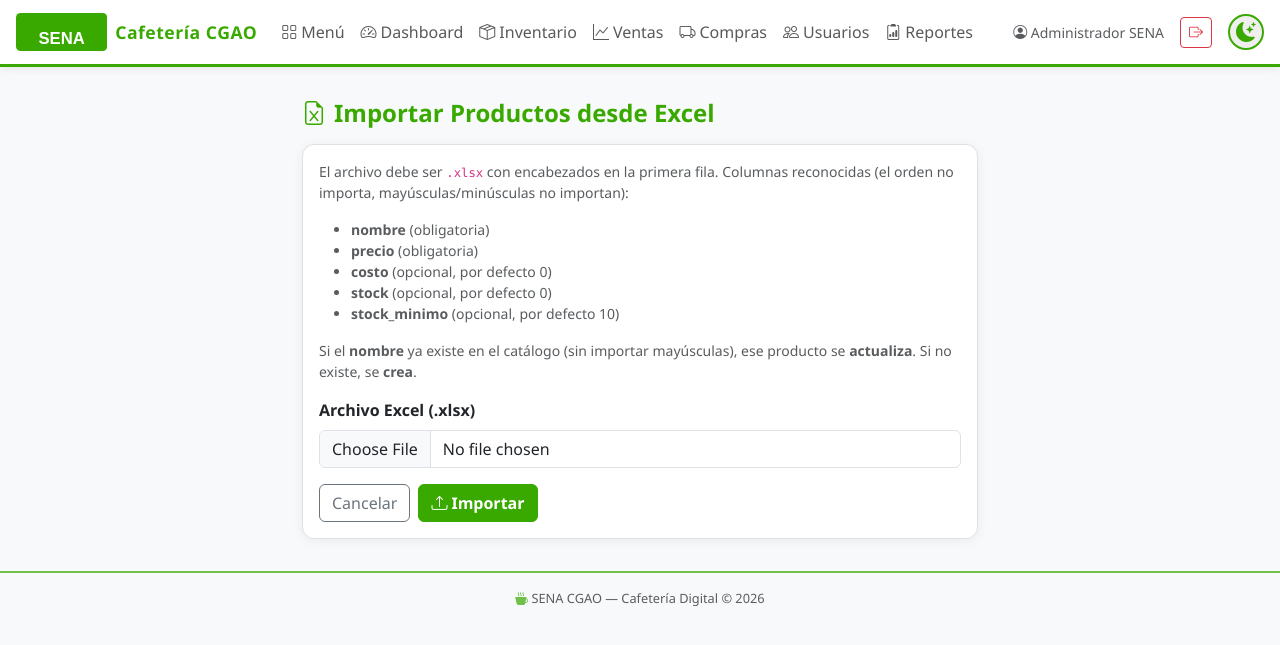
After one commit to juandp1403-dotcom/Proyecto-cafeteria, a Flask app: page /admin/productos/importar in a window 1280 px wide. The commit adds this page. Shown: the top 645 px of the page. Run offline with Flask 3, Linux system fonts and the light colour scheme; a user stored in the database is signed in; some libraries are stand-ins or nearby versions.

Commit message:
feat: importar productos en lote desde Excel (a peticion del equipo)
- Nueva ruta POST /admin/productos/importar (solo escribir_todo): lee
  un .xlsx con openpyxl, reconoce columnas por encabezado (no por
  posicion): nombre, precio, costo, stock, stock_minimo. Si el nombre
  ya existe en el catalogo (comparacion insensible a mayusculas), se
  ACTUALIZA ese producto; si no, se crea uno nuevo.
- Validacion por fila: numeros no validos o filas sin nombre se
  reportan como error y se omiten, sin tumbar el resto de la
  importacion.
- templates/admin/productos_importar.html: formulario de carga con
  las columnas esperadas documentadas.
- Boton "Importar Excel" agregado junto a "Descargar Excel" en
  productos.html.

Tests: crea producto nuevo + actualiza uno existente por nombre, fila
invalida no tumba la importacion completa, archivo sin columna
'precio' se rechaza con mensaje claro.

```diff
--- a/blueprints/admin/routes.py
+++ b/blueprints/admin/routes.py
@@ -333,6 +333,126 @@ def productos_imagenes():
     """Retorna JSON con las imágenes disponibles en la biblioteca."""
     imagenes = _get_library_images()
     return jsonify(imagenes)
+
+
+def _parsear_valor_numerico(valor, minimo=0, permitir_none=False):
+    """Convierte una celda de Excel a entero >= minimo. Acepta int/float
+    (Excel guarda numeros como float) y strings numericos. Devuelve
+    None si la celda esta vacia y permitir_none=True, o lanza ValueError."""
+    if valor is None or (isinstance(valor, str) and not valor.strip()):
+        if permitir_none:
+            return None
+        raise ValueError("valor vacio")
+    numero = int(float(valor))
+    if numero < minimo:
+        raise ValueError(f"debe ser >= {minimo}")
+    return numero
+
+
+@admin_bp.route('/productos/importar', methods=['GET', 'POST'])
+@login_required
+@requiere_permiso('escribir_todo')
+def productos_importar():
+    """HU nueva: carga masiva de productos desde un Excel. Columnas
+    reconocidas por nombre de encabezado (no por posicion), sin
+    distinguir mayusculas/acentos: nombre, precio, costo, stock,
+    stock_minimo. Si el nombre ya existe (comparacion exacta,
+    insensible a mayusculas), se ACTUALIZA ese producto; si no,
+    se crea uno nuevo."""
+    if request.method == 'GET':
+        return render_template('admin/productos_importar.html')
+
+    archivo = request.files.get('archivo')
+    if not archivo or not archivo.filename:
+        flash('Selecciona un archivo Excel (.xlsx).', 'danger')
+        return redirect(url_for('admin_panel.productos_importar'))
+    if not archivo.filename.lower().endswith('.xlsx'):
+        flash('El archivo debe ser .xlsx.', 'danger')
+        return redirect(url_for('admin_panel.productos_importar'))
+
+    from openpyxl import load_workbook
+
+    try:
+        wb = load_workbook(archivo.stream, read_only=True, data_only=True)
+    except Exception:
+        flash('No se pudo leer el archivo. Confirma que sea un Excel valido (.xlsx).', 'danger')
+        return redirect(url_for('admin_panel.productos_importar'))
+
+    ws = wb.active
+    filas = ws.iter_rows(values_only=True)
+    try:
+        encabezados = next(filas)
+    except StopIteration:
+        flash('El archivo esta vacio.', 'danger')
+        return redirect(url_for('admin_panel.productos_importar'))
+
+    def _normalizar(texto):
+        return str(texto or '').strip().lower()
+
+    columnas = {_normalizar(v): i for i, v in enumerate(encabezados) if v is not None}
+    columnas_esperadas = {'nombre', 'precio', 'costo', 'stock', 'stock_minimo'}
+    if 'nombre' not in columnas or 'precio' not in columnas:
+        flash("El Excel debe tener al menos las columnas 'nombre' y 'precio' en la primera fila.", 'danger')
+        return redirect(url_for('admin_panel.productos_importar'))
+
+    productos_por_nombre = {
+        p.nombre.strip().lower(): p for p in Producto.query.all()
+    }
+
+    creados = 0
+    actualizados = 0
+    errores = []
+
+    for num_fila, fila in enumerate(filas, start=2):
+        if fila is None or all(c is None for c in fila):
+            continue
+        nombre = str(fila[columnas['nombre']] or '').strip()
+        if not nombre:
+            errores.append(f'Fila {num_fila}: falta el nombre, se omite.')
+            continue
+        try:
+            precio = _parsear_valor_numerico(fila[columnas['precio']], minimo=0)
+            costo = _parsear_valor_numerico(fila[columnas['costo']], minimo=0) if 'costo' in columnas else 0
+            stock = _parsear_valor_numerico(fila[columnas['stock']], minimo=0) if 'stock' in columnas else 0
+            stock_minimo = _parsear_valor_numerico(fila[columnas['stock_minimo']], minimo=1) if 'stock_minimo' in columnas else 10
+            if costo is None:
+                costo = 0
+            if stock is None:
+                stock = 0
+            if stock_minimo is None:
+                stock_minimo = 10
+        except ValueError as e:
+            errores.append(f'Fila {num_fila} ("{nombre}"): {e}')
+            continue
+
+        clave = nombre.lower()
+        existente = productos_por_nombre.get(clave)
+        if existente:
+            existente.precio = precio
+            existente.costo = costo
+            existente.stock = stock
+            existente.stock_minimo = stock_minimo
+            actualizados += 1
+        else:
+            nuevo = Producto(nombre=nombre, precio=precio, costo=costo,
+                            stock=stock, stock_minimo=stock_minimo)
+            db.session.add(nuevo)
+            productos_por_nombre[clave] = nuevo
+            creados += 1
+
+    db.session.commit()
+
+    columnas_ignoradas = set(columnas.keys()) - columnas_esperadas
+    resumen = f'Importacion completa: {creados} producto(s) creado(s), {actualizados} actualizado(s).'
+    if columnas_ignoradas:
+        resumen += f' Columnas no reconocidas e ignoradas: {", ".join(sorted(columnas_ignoradas))}.'
+    flash(resumen, 'success' if not errores else 'warning')
+    for err in errores[:20]:
+        flash(err, 'warning')
+    if len(errores) > 20:
+        flash(f'... y {len(errores) - 20} error(es) mas, no mostrados.', 'warning')
+
+    return redirect(url_for('admin_panel.productos'))
 
 
 @admin_bp.route('/productos/excel')
--- a/templates/admin/productos.html
+++ b/templates/admin/productos.html
@@ -12,6 +12,9 @@
         <i class="bi bi-file-earmark-excel me-1"></i>Descargar Excel
       </a>
       {% if puede('escribir_todo') %}
+      <a href="{{ url_for('admin_panel.productos_importar') }}" class="btn btn-outline-primary">
+        <i class="bi bi-upload me-1"></i>Importar Excel
+      </a>
       <button class="btn btn-sena" data-bs-toggle="modal" data-bs-target="#modalNuevo">
         <i class="bi bi-plus-circle me-1"></i>Nuevo Producto
       </button>
--- /dev/null
+++ b/templates/admin/productos_importar.html
@@ -0,0 +1,44 @@
+{% extends "admin/base_admin.html" %}
+{% block title %}Importar Productos – Admin{% endblock %}
+
+{% block admin_content %}
+<div class="container-fluid py-3" style="max-width:700px">
+  <h4 class="fw-bold mb-3" style="color:var(--sena-green)">
+    <i class="bi bi-file-earmark-excel me-2"></i>Importar Productos desde Excel
+  </h4>
+
+  <div class="card">
+    <div class="card-body">
+      <p class="text-muted small">
+        El archivo debe ser <code>.xlsx</code> con encabezados en la primera fila.
+        Columnas reconocidas (el orden no importa, mayúsculas/minúsculas no importan):
+      </p>
+      <ul class="small text-muted">
+        <li><strong>nombre</strong> (obligatoria)</li>
+        <li><strong>precio</strong> (obligatoria)</li>
+        <li><strong>costo</strong> (opcional, por defecto 0)</li>
+        <li><strong>stock</strong> (opcional, por defecto 0)</li>
+        <li><strong>stock_minimo</strong> (opcional, por defecto 10)</li>
+      </ul>
+      <p class="small text-muted">
+        Si el <strong>nombre</strong> ya existe en el catálogo (sin importar mayúsculas),
+        ese producto se <strong>actualiza</strong>. Si no existe, se <strong>crea</strong>.
+      </p>
+
+      <form method="POST" enctype="multipart/form-data">
+        <input type="hidden" name="csrf_token" value="{{ csrf_token() }}"/>
+        <div class="mb-3">
+          <label class="form-label fw-semibold" for="archivoExcel">Archivo Excel (.xlsx)</label>
+          <input type="file" class="form-control" id="archivoExcel" name="archivo" accept=".xlsx" required>
+        </div>
+        <div class="d-flex gap-2">
+          <a href="{{ url_for('admin_panel.productos') }}" class="btn btn-outline-secondary">Cancelar</a>
+          <button type="submit" class="btn btn-sena">
+            <i class="bi bi-upload me-1"></i>Importar
+          </button>
+        </div>
+      </form>
+    </div>
+  </div>
+</div>
+{% endblock %}
```
Also changed, not shown: tests/test_importar_productos_excel.py (added, +121 -0 lines).
